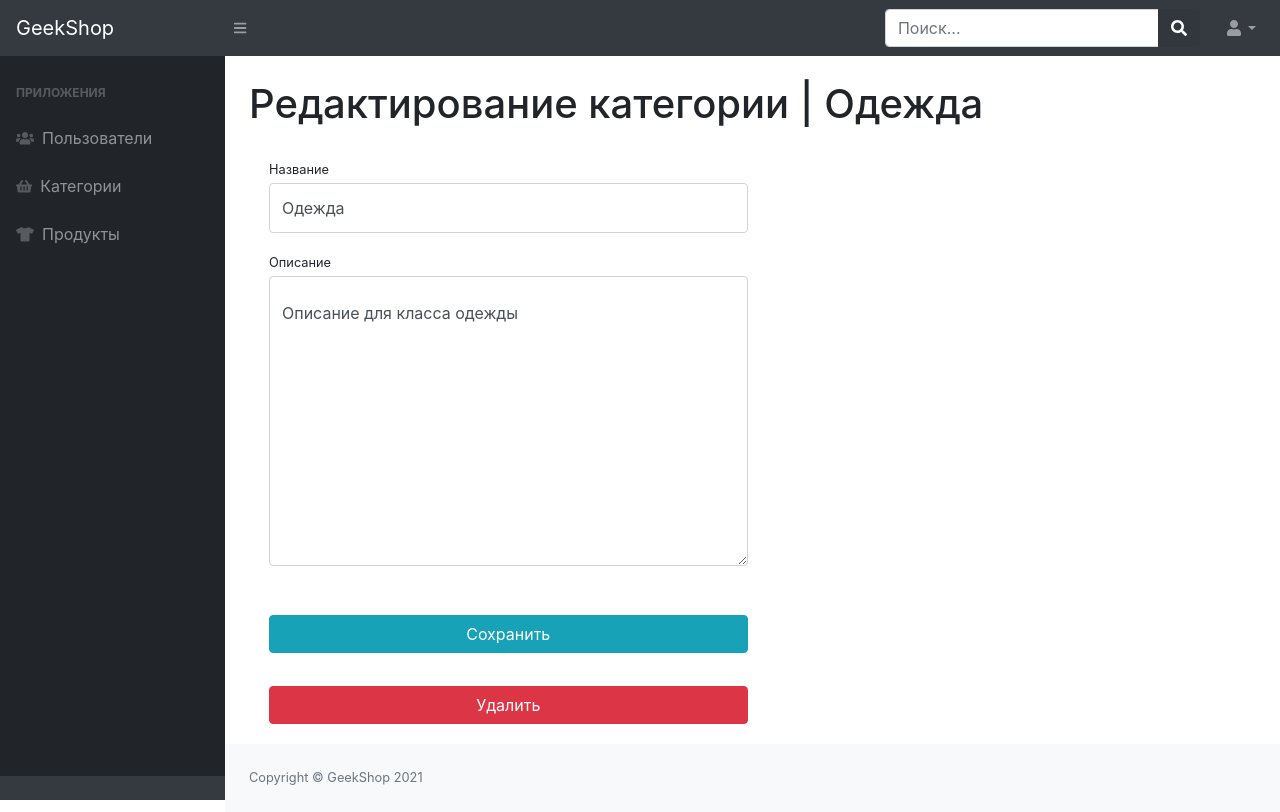
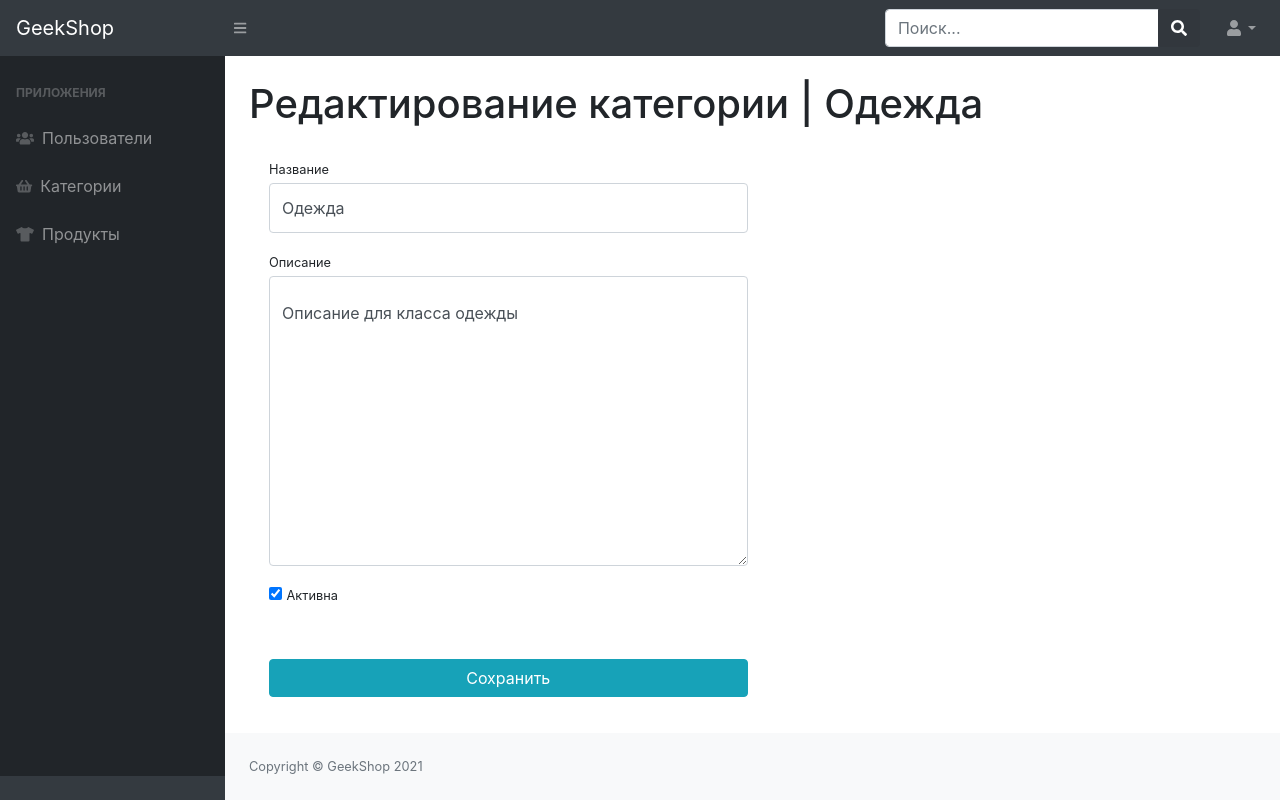
Before and after one commit to Djangoleg/LearningDjango, a Django app: page /admins/category_update/1/ in a window 1280 px wide. Run offline with Django 3.2, Linux system fonts and the light colour scheme; the visitor is signed in with stand-in values (Sample User, id 1); data comes from the database, SQL or seed files in the repository; some libraries are stand-ins or nearby versions.

Commit message:
Added edit category is_active

```diff
--- a/geekshop/admins/forms.py
+++ b/geekshop/admins/forms.py
@@ -34,7 +34,7 @@ class ProductAdminEditForm(forms.ModelForm):
 
     class Meta:
         model = Product
-        fields = ('name', 'image', 'description', 'price', 'quantity', 'category')
+        fields = ('name', 'image', 'description', 'price', 'quantity', 'category', 'is_active')
 
     def __init__(self, *args, **kwargs):
         super(forms.ModelForm, self).__init__(*args, **kwargs)
@@ -48,9 +48,10 @@ class ProductAdminEditForm(forms.ModelForm):
 class CategoryAdminEditForm(forms.ModelForm):
     class Meta:
         model = ProductCategory
-        fields = ('name', 'description')
+        fields = ('name', 'description', 'is_active')
 
     def __init__(self, *args, **kwargs):
         super(forms.ModelForm, self).__init__(*args, **kwargs)
         for field_name, field in self.fields.items():
-            field.widget.attrs['class'] = 'form-control py-4'
+            if field_name != 'is_active':
+                field.widget.attrs['class'] = 'form-control py-4'
--- a/geekshop/admins/templates/admins/admin-category-update-delete.html
+++ b/geekshop/admins/templates/admins/admin-category-update-delete.html
@@ -28,19 +28,20 @@
                             </div>
                         </div>
                         <div class="form-row">
+                            <div class="col-lg-0">
+                                <div class="form-group">
+                                    {{ form.is_active }}
+                                    <label class="small mb-1"
+                                           for="{{ form.is_active.id_for_label }}">Активна</label>
+                                </div>
+                            </div>
+                        </div>
+                        <div class="form-row">
                             <div class="col-lg-6" style="margin-top: 33px;">
                                 <input class="btn btn-info btn-block" type="submit" value="Сохранить">
                             </div>
                         </div>
                     </form>
-                    <div class="form-row">
-                        <div class="col-lg-6" style="margin-top: 33px;">
-                            <form action="{% url 'admins:admins_category_delete' category.id %}" method="post">
-                                {% csrf_token %}
-                                <input class="btn btn-danger btn-block" type="submit" value="Удалить">
-                            </form>
-                        </div>
-                    </div>
                 </div>
             </div>
         </main>
```
Also changed, not shown: geekshop/admins/templates/admins/admin-category-create.html (+9 -0 lines), geekshop/admins/templates/admins/admin-category-read.html (+19 -0 lines).
